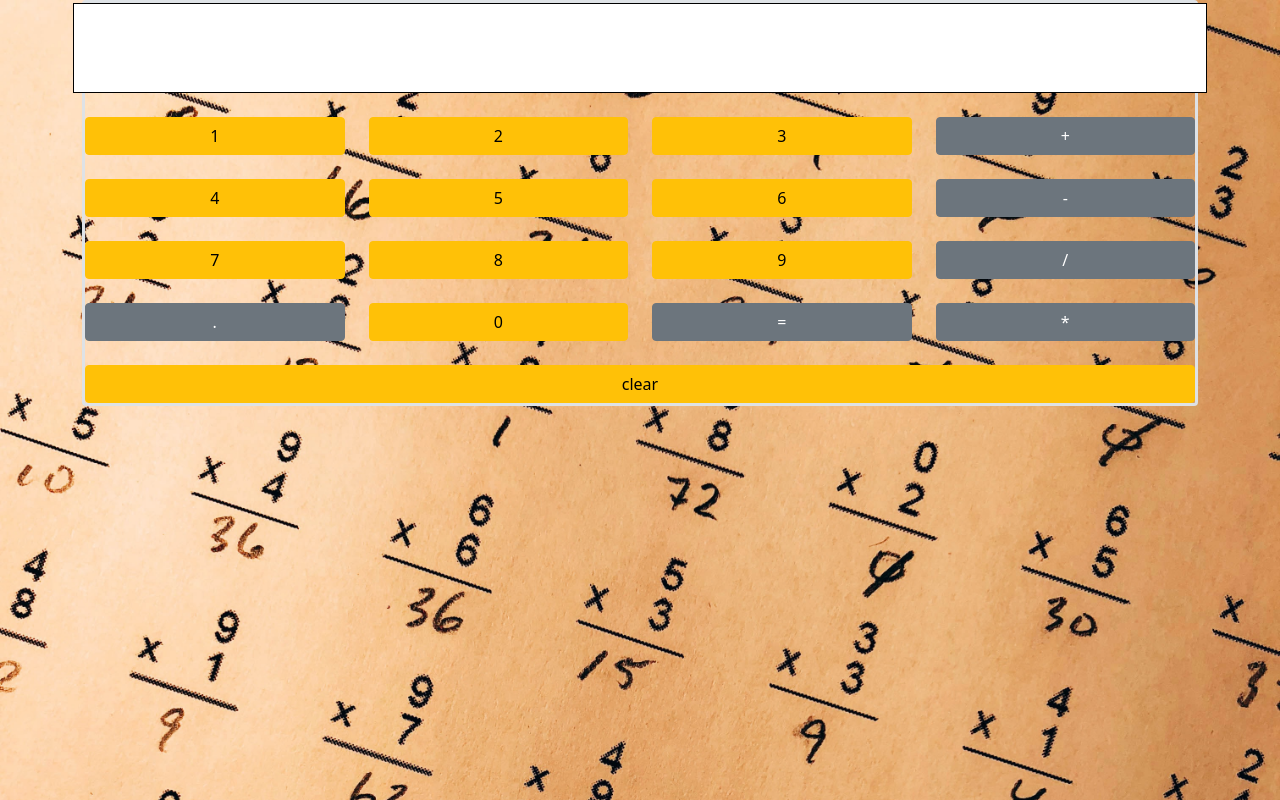
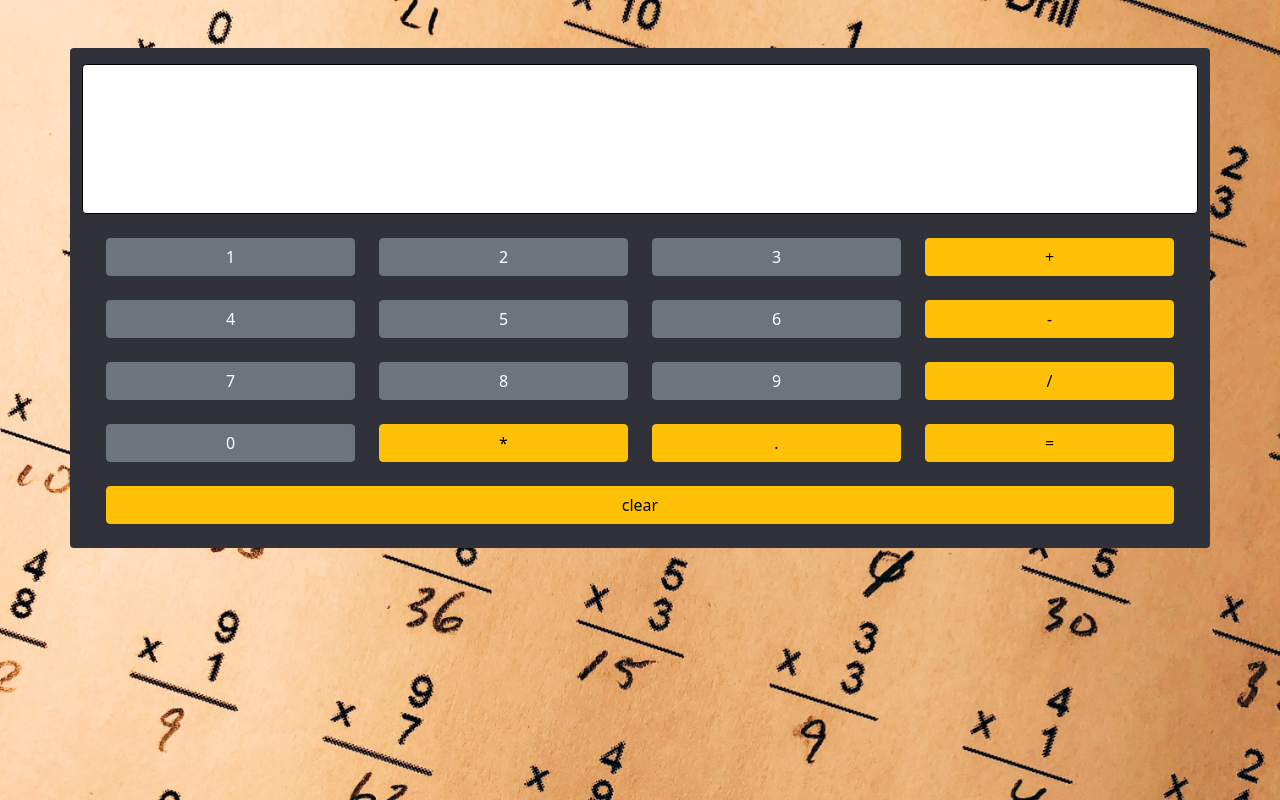
Before and after one commit to bredau00/JS_Calculator, a plain HTML site: page index.html in a window 1280 px wide. Drawn offline with nearby package versions, Linux system fonts and the light colour scheme.

Commit message:
update style

```diff
--- a/index.html
+++ b/index.html
@@ -13,7 +13,7 @@
     />
   </head>
   <body>
-    <div class="container container-fluid">
+    <!-- <div class="container container-fluid">
       <div class="col-12 border border-3 rounded">
         <div class="row">
           <div id="output" class="col w-100"></div>
@@ -187,6 +187,93 @@
           </div>
         </div>
       </div>
+    </div> -->
+
+    <section class="pt-5">
+
+      <div class="container rounded" style="background-color: #31313a;">
+        <div class="row pt-3">
+          <div class="col">
+            <div id="output" class="rounded w-100 px-4"></div>
+          </div>
+        </div>
+      <br>
+
+      <div class="row px-4">
+        <div class="col">
+          <button type="button" class="btn w-100 btn-secondary" onclick="addtosum('1')">1</button>
+        </div>
+        <div class="col">
+          <button type="button" class="btn w-100 btn-secondary" onclick="addtosum('2')">2</button>
+        </div>
+        <div class="col">
+          <button type="button" class="btn w-100 btn-secondary" onclick="addtosum('3')">3</button>
+        </div>
+        <div class="col">
+          <button type="button" class="btn w-100 btn-warning" onclick="addtosum('+')">+</button>
+        </div>
+      </div><br>
+
+      <div class="row px-4">
+        <div class="col">
+          <button type="button" class="btn w-100 btn-secondary" onclick="addtosum('4')">4</button>
+        </div>
+        <div class="col">
+          <button type="button" class="btn w-100 btn-secondary" onclick="addtosum('5')">5</button>
+        </div>
+        <div class="col">
+          <button type="button" class="btn w-100 btn-secondary" onclick="addtosum('6')">6</button>
+        </div>
+        <div class="col">
+          <button type="button" class="btn w-100 btn-warning" onclick="addtosum('-')">-</button>
+        </div>
+      </div><br>
+
+      <div class="row px-4">
+        <div class="col">
+          <button type="button" class="btn w-100 btn-secondary" onclick="addtosum('7')">7</button>
+        </div>
+        <div class="col">
+          <button type="button" class="btn w-100 btn-secondary" onclick="addtosum('8')">8</button>
+        </div>
+        <div class="col">
+          <button type="button" class="btn w-100 btn-secondary" onclick="addtosum('9')">9</button>
+        </div>
+        <div class="col">
+          <button type="button" class="btn w-100 btn-warning" onclick="addtosum('/')">/</button>
+        </div>
+      </div><br>
+
+      <div class="row px-4">
+        <div class="col">
+          <button type="button" class="btn w-100 btn-secondary" onclick="addtosum('0')">0</button>
+        </div>
+        <div class="col">
+          <button type="button" class="btn w-100 btn-warning" onclick="addtosum('*')">*</button>
+        </div>
+        <div class="col">
+          <button type="button" class="btn w-100 btn-warning" onclick="addtosum('.')">.</button>
+        </div>
+        <div class="col">
+          <button type="button" class="btn w-100 btn-warning" onclick="evaluatesum('=')">=</button>
+        </div>
+      </div><br>
+
+      <div class="row px-4">
+        <div class="col">
+          <button type="button" class="btn w-100 btn-warning" onclick="clearsum('')">clear</button>
+        </div>
+      </div>
+
+    </section>
+
+
+
+
+
+
+
+
     </div>
     <script src="script.js"></script>
     <script
--- a/style.css
+++ b/style.css
@@ -1,9 +1,13 @@
 #output {
   border: 1px solid black;
-  height: 90px;
   background-color: white;
+  height: 150px;
 }
 body {
   background-image: url(./chris-liverani-rD2dc_2S3i0-unsplash.jpg);
   background-size: cover;
 }
+
+.container {
+  height: 500px;
+}
```
